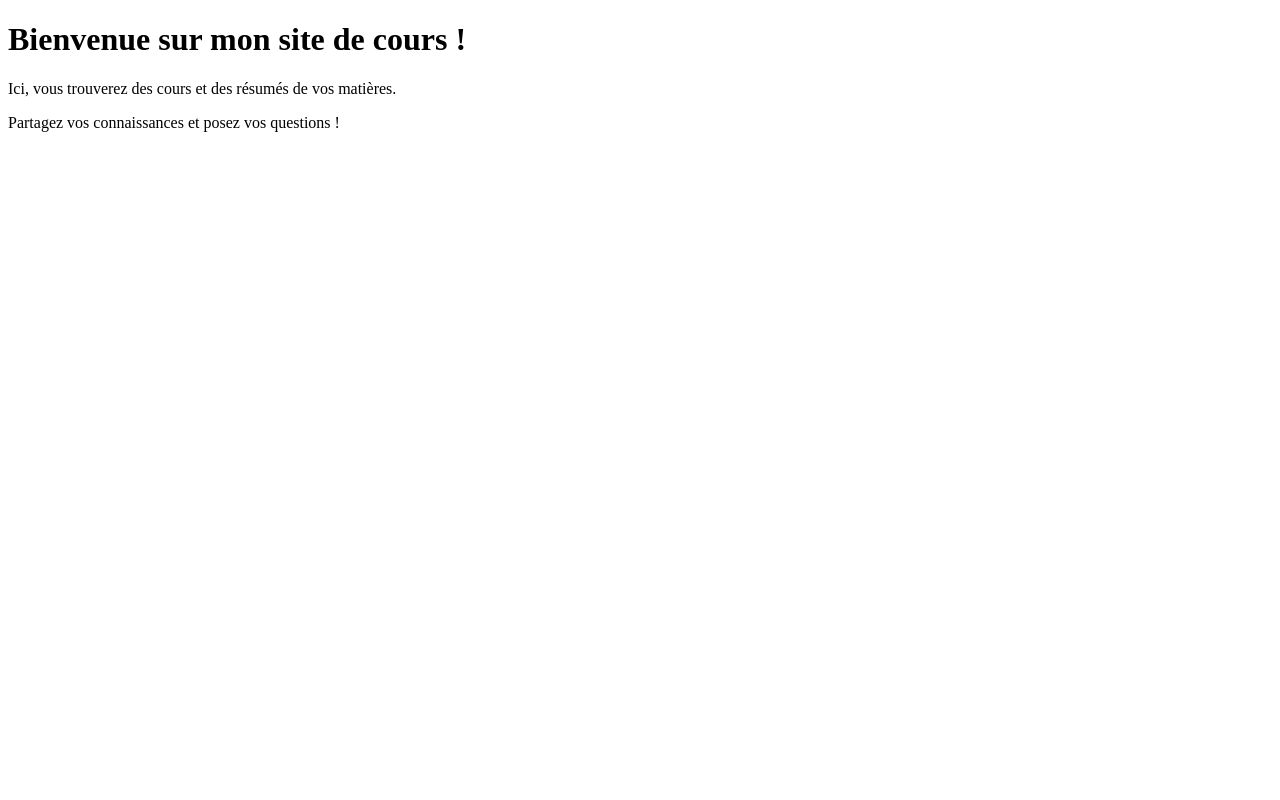
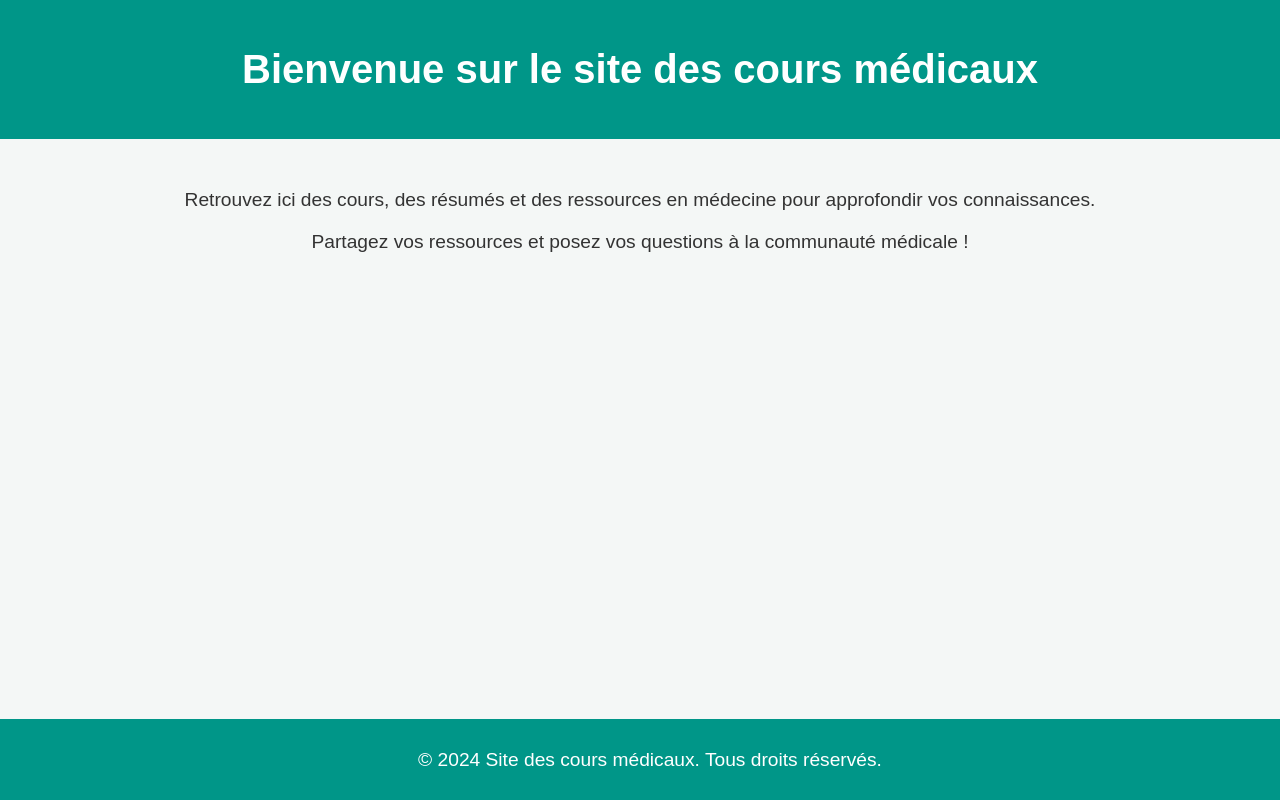
Before and after one commit to SalamoBirouk/Cours, a plain HTML site: page index.html in a window 1280 px wide. Drawn offline with Linux system fonts and the light colour scheme.

Commit message:
Update index.html
update

```diff
--- a/index.html
+++ b/index.html
@@ -3,11 +3,54 @@
 <head>
     <meta charset="UTF-8">
     <meta name="viewport" content="width=device-width, initial-scale=1.0">
-    <title>Mon site de cours</title>
+    <title>Mon site de cours médical</title>
+    <style>
+        body {
+            font-family: Arial, sans-serif;
+            background-color: #f4f7f6;
+            color: #333;
+            margin: 0;
+            padding: 0;
+        }
+        header {
+            background-color: #009688;
+            color: white;
+            padding: 20px;
+            text-align: center;
+        }
+        h1 {
+            font-size: 2.5em;
+        }
+        p {
+            font-size: 1.2em;
+            text-align: center;
+            margin-top: 20px;
+        }
+        .content {
+            padding: 30px;
+            text-align: center;
+        }
+        footer {
+            background-color: #009688;
+            color: white;
+            text-align: center;
+            padding: 10px;
+            position: fixed;
+            bottom: 0;
+            width: 100%;
+        }
+    </style>
 </head>
 <body>
-    <h1>Bienvenue sur mon site de cours !</h1>
-    <p>Ici, vous trouverez des cours et des résumés de vos matières.</p>
-    <p>Partagez vos connaissances et posez vos questions !</p>
+    <header>
+        <h1>Bienvenue sur le site des cours médicaux</h1>
+    </header>
+    <div class="content">
+        <p>Retrouvez ici des cours, des résumés et des ressources en médecine pour approfondir vos connaissances.</p>
+        <p>Partagez vos ressources et posez vos questions à la communauté médicale !</p>
+    </div>
+    <footer>
+        <p>&copy; 2024 Site des cours médicaux. Tous droits réservés.</p>
+    </footer>
 </body>
 </html>
```
